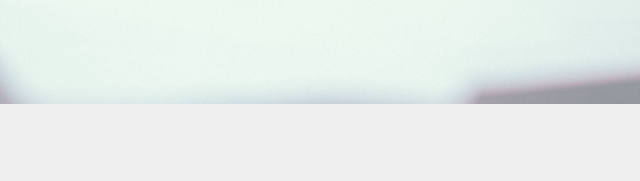
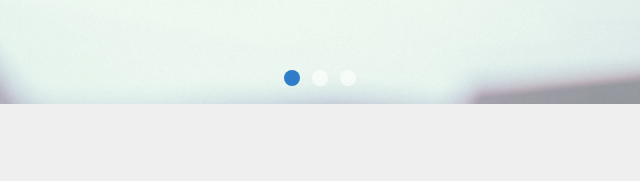
Before and after one commit to kenba916/copy2, a plain HTML site: page index.html in a window 1280 px wide. Shown: the part 596-777 px from the top of the page, 320-960 px from the left. Drawn offline with nearby package versions, Linux system fonts and the light colour scheme; files whose address does not match are found by name; a web font is replaced by a local one.

Commit message:
Update index.html

```diff
--- a/index.html
+++ b/index.html
@@ -518,6 +518,6 @@
         new WOW().init();
     </script>
     <script src="https://ajax.googleapis.com/ajax/libs/jquery/3.6.0/jquery.min.js"></script>
-    <script src="js/day9.js"></script>
+    <script src="day9.js"></script>
 </body>
 </html>
```
